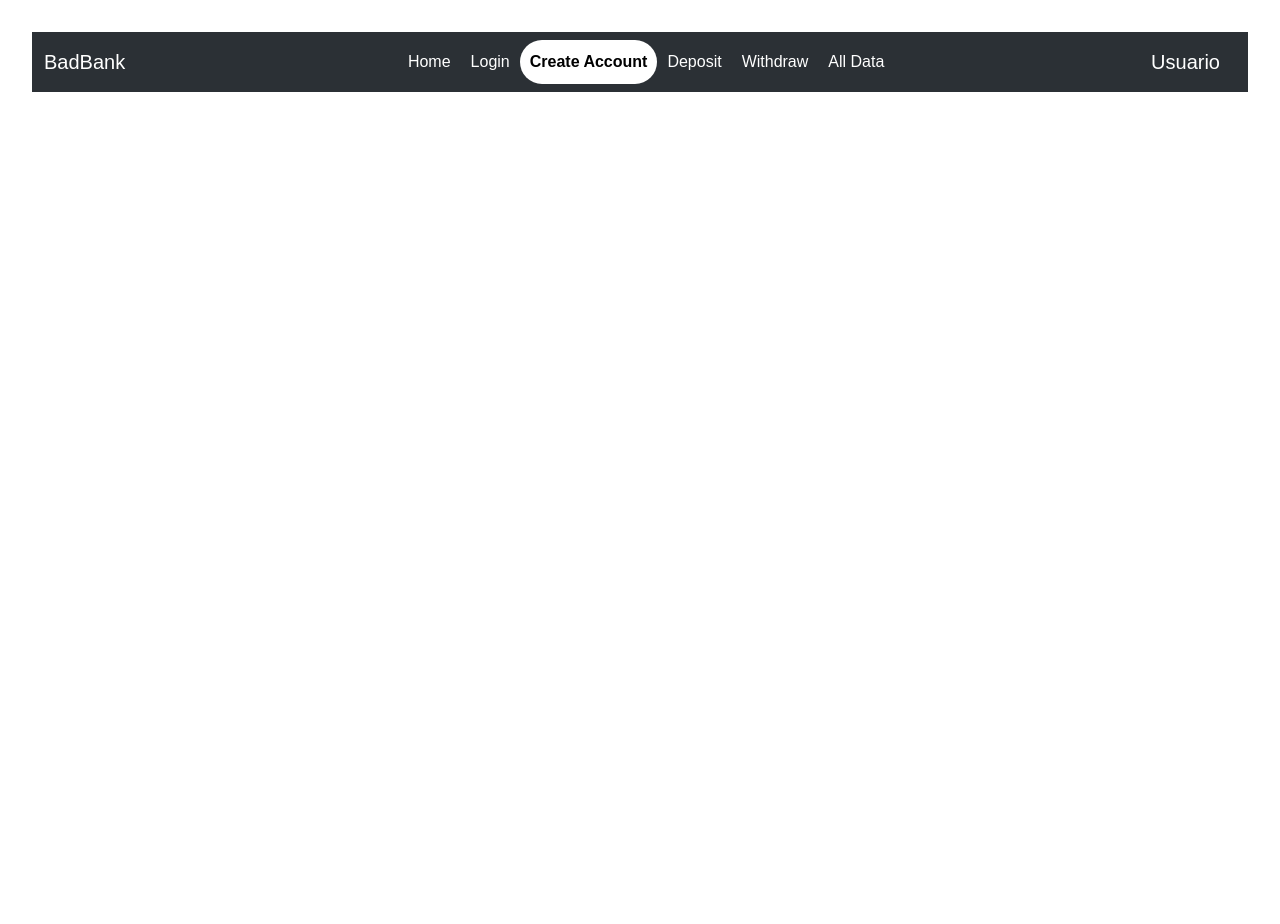
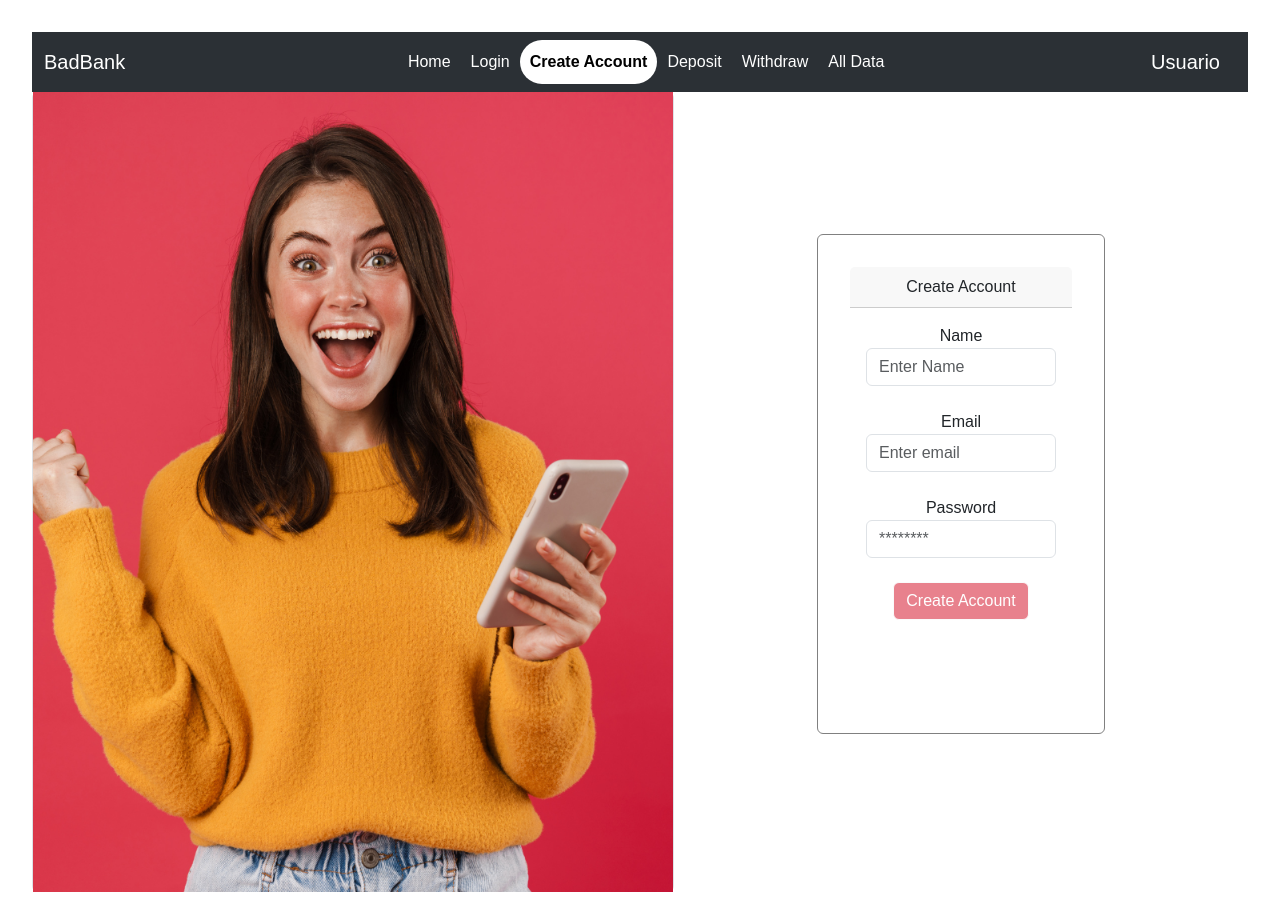
Before and after one commit to Davidfvillamil/BadBank_DavidVillamil, a React (Vite) app in the folder BadBank_DavidVillamil/: page /createaccount in a window 1280 px wide. Before the commit the page ends 800 px from the top, so only its background shows below. Built offline with nearby package versions, Linux system fonts and the light colour scheme.

Commit message:
agregar create account (no funciona: login

```diff
--- a/BadBank_DavidVillamil/src/App.jsx
+++ b/BadBank_DavidVillamil/src/App.jsx
@@ -44,6 +44,7 @@ function App() {
             <Route path='/' element = {<Home></Home>}/>
             <Route path='/home' element = {<Home></Home>}/>
             <Route path='/login' element = {<Login usuarios = {usuarios} setUsuarios = {setUsuarios}usuarioActivo = {usuarioActivo} setUsuarioActivo = {setUsuarioActivo}></Login>}/>
+            <Route path='/createaccount' element = {<Createaccount usuarios = {usuarios} setUsuarios = {setUsuarios}></Createaccount>}></Route>
           </Routes>
       </Router>
 
```
